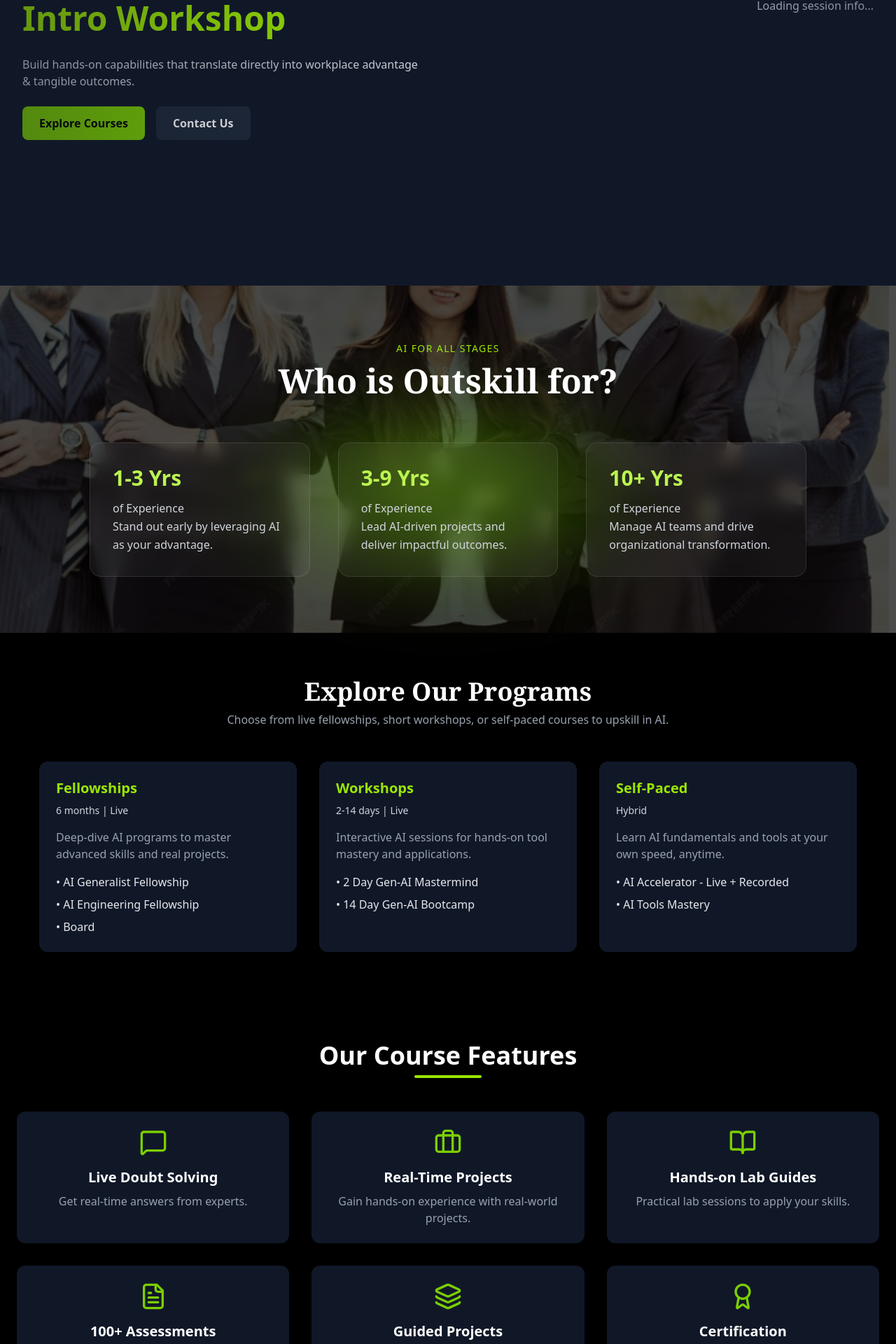
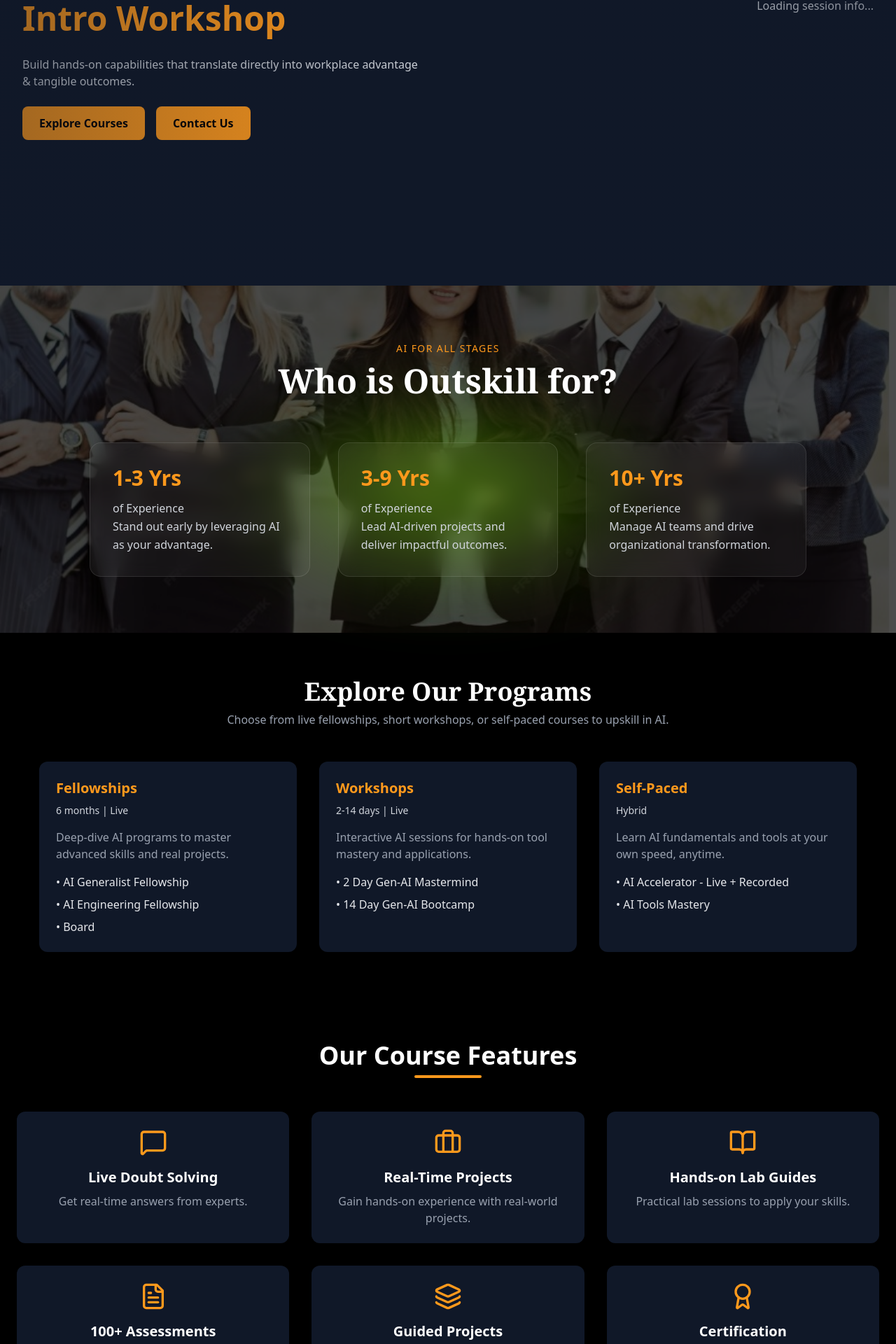
Before and after one commit to saikiranyalavarthi/vfx-coach-website, a React (Vite) app: page / in a window 1280 px wide. Shown: the part 520-2440 px from the top of the page at 70% size. Built offline with nearby package versions, Linux system fonts and the light colour scheme; no server answers.

Commit message:
updates changes

```diff
--- a/src/components/BannerSection.jsx
+++ b/src/components/BannerSection.jsx
@@ -68,17 +68,17 @@
 
           {/* Overlay */}
           <div className="absolute inset-0 bg-black/60 flex flex-col items-center justify-center text-center px-6">
-            <span className="text-6xl md:text-7xl font-bold text-lime-400">
+            <span className="text-6xl md:text-7xl font-bold text-[#FF991C] ">
               “
             </span>
             <p className="text-lg md:text-2xl lg:text-3xl font-medium max-w-4xl leading-relaxed text-white">
               {banner.quote}
             </p>
             <div className="mt-6">
-              <p className="text-base md:text-xl font-semibold text-lime-300">
+              <p className="text-base md:text-xl font-semibold text-[#FF991C] ">
                 {banner.author}
               </p>
-              <p className="text-sm md:text-base text-gray-300">
+              <p className="text-sm md:text-base text-[#FF991C] ">
                 {banner.role}
               </p>
             </div>
--- a/src/components/ContactSection.jsx
+++ b/src/components/ContactSection.jsx
@@ -50,7 +50,7 @@
   return (
     <section id="contact" className="bg-black text-white py-16 px-6 md:px-14">
       <div className="max-w-4xl mx-auto text-center mb-12">
-        <p className="uppercase text-sm font-semibold tracking-wide text-green-400">
+        <p className="uppercase text-sm font-semibold tracking-wide text-[#FF991C]">
           GET IN TOUCH
         </p>
         <h2 className="text-4xl md:text-5xl font-serif font-bold mt-2">
@@ -108,7 +108,7 @@
         <button
           type="submit"
           disabled={loading}
-          className={`w-full py-3 rounded-full bg-gradient-to-r from-lime-400 to-green-500 text-black font-semibold shadow-lg transition transform ${
+          className={`w-full py-3 rounded-full bg-[#FF991C] text-black font-semibold shadow-lg transition transform ${
             loading ? "opacity-60 cursor-not-allowed" : "hover:scale-105"
           }`}
         >
--- a/src/components/CourseFeatures.jsx
+++ b/src/components/CourseFeatures.jsx
@@ -10,42 +10,42 @@
 const features = [
   {
     icon: (
-      <MessageSquare className="w-10 h-10 text-lime-500 transition-colors duration-300 group-hover:text-lime-400" />
+      <MessageSquare className="w-10 h-10 text-[#FF991C] transition-colors duration-300 group-hover:text-lime-400" />
     ),
     title: "Live Doubt Solving",
     description: "Get real-time answers from experts.",
   },
   {
     icon: (
-      <Briefcase className="w-10 h-10 text-lime-500 transition-colors duration-300 group-hover:text-lime-400" />
+      <Briefcase className="w-10 h-10 text-[#FF991C] transition-colors duration-300 group-hover:text-lime-400" />
     ),
     title: "Real-Time Projects",
     description: "Gain hands-on experience with real-world projects.",
   },
   {
     icon: (
-      <BookOpen className="w-10 h-10 text-lime-500 transition-colors duration-300 group-hover:text-lime-400" />
+      <BookOpen className="w-10 h-10 text-[#FF991C] transition-colors duration-300 group-hover:text-lime-400" />
     ),
     title: "Hands-on Lab Guides",
     description: "Practical lab sessions to apply your skills.",
   },
   {
     icon: (
-      <FileText className="w-10 h-10 text-lime-500 transition-colors duration-300 group-hover:text-lime-400" />
+      <FileText className="w-10 h-10 text-[#FF991C] transition-colors duration-300 group-hover:text-lime-400" />
     ),
     title: "100+ Assessments",
     description: "Regular testing to track your progress.",
   },
   {
     icon: (
-      <Layers className="w-10 h-10 text-lime-500 transition-colors duration-300 group-hover:text-lime-400" />
+      <Layers className="w-10 h-10 text-[#FF991C] transition-colors duration-300 group-hover:text-lime-400" />
     ),
     title: "Guided Projects",
     description: "Step-by-step project guidance from industry pros.",
   },
   {
     icon: (
-      <Award className="w-10 h-10 text-lime-500 transition-colors duration-300 group-hover:text-lime-400" />
+      <Award className="w-10 h-10 text-[#FF991C] transition-colors duration-300 group-hover:text-lime-400" />
     ),
     title: "Certification",
     description: "Earn a certificate to validate your skills.",
@@ -61,7 +61,7 @@
           <h2 className="text-3xl md:text-4xl font-bold">
             Our Course Features
           </h2>
-          <div className="mt-2 h-1 w-24 bg-lime-400 mx-auto rounded-full"></div>
+          <div className="mt-2 h-1 w-24 bg-[#FF991C] mx-auto rounded-full"></div>
         </div>
 
         {/* Features Grid */}
--- a/src/components/ExperienceSection.jsx
+++ b/src/components/ExperienceSection.jsx
@@ -35,7 +35,7 @@
 
       {/* Header */}
       <div className="relative z-10 max-w-6xl mx-auto text-center mb-16">
-        <p className="uppercase tracking-widest text-lime-400 text-sm mb-3">
+        <p className="uppercase tracking-widest text-[#FF991C] text-sm mb-3">
           AI FOR ALL STAGES
         </p>
         <h2 className="text-4xl md:text-5xl font-serif font-bold">
@@ -59,7 +59,7 @@
             key={idx}
             className="bg-white/5 backdrop-blur-md rounded-2xl p-8 border border-white/10 hover:border-lime-400 hover:scale-105 transform transition-all duration-300"
           >
-            <h3 className="text-3xl font-bold mb-3 text-lime-300">{years}</h3>
+            <h3 className="text-3xl font-bold mb-3 text-[#FF991C]">{years}</h3>
             <p className="text-gray-300 whitespace-pre-line leading-relaxed">
               {description}
             </p>
--- a/src/components/FellowshipSection.jsx
+++ b/src/components/FellowshipSection.jsx
@@ -32,7 +32,7 @@
           loading="lazy"
         />
       ))}
-      <div className="w-10 h-10 rounded-full border-2 border-black/80 bg-lime-400 flex items-center justify-center text-black font-semibold text-sm shadow-md">
+      <div className="w-10 h-10 rounded-full border-2 border-black/80 bg-[#FF991C] flex items-center justify-center text-black font-semibold text-sm shadow-md">
         +{extraCount}
       </div>
     </div>
@@ -88,7 +88,7 @@
           Multiple mentors from <span className="text-lime-400">Google</span>,{" "}
           <span className="text-lime-400">Adobe</span> & more
         </p>
-        <button className="bg-lime-400 text-black font-bold rounded-lg px-6 py-2 hover:bg-lime-500 hover:shadow-lg transition">
+        <button className="bg-[#FF991C] text-black font-bold rounded-lg px-6 py-2 hover:bg-[#FF991C] hover:shadow-lg transition">
           Explore Courses
         </button>
       </div>
--- a/src/components/HeroSection.jsx
+++ b/src/components/HeroSection.jsx
@@ -84,7 +84,7 @@
         <div className="w-full lg:w-1/2 text-center lg:text-left flex flex-col items-center lg:items-start justify-center gap-6 py-6 sm:py-8">
           <h1 className="text-2xl sm:text-4xl lg:text-5xl font-bold leading-snug sm:leading-tight">
             Stay ahead in the{" "}
-            <span className="text-lime-400">
+            <span className="text-[#FF991C]">
               AI-First World & Become a VFX PRO with our VFX Intro Workshop
             </span>
           </h1>
@@ -102,11 +102,11 @@
                   element.scrollIntoView({ behavior: "smooth" });
                 }
               }}
-              className="bg-lime-500 text-black px-5 sm:px-6 py-2.5 sm:py-3 rounded-lg font-semibold hover:brightness-90 transition transform hover:scale-105 cursor-pointer"
+              className="bg-[#FF991C] text-black px-5 sm:px-6 py-2.5 sm:py-3 rounded-lg font-semibold hover:brightness-90 transition transform hover:scale-105 cursor-pointer"
             >
               Explore Courses
             </button>
-            <button className="bg-gray-800 text-white px-5 sm:px-6 py-2.5 sm:py-3 rounded-lg font-semibold hover:bg-gray-700 transition cursor-pointer">
+            <button className="bg-[#FF991C] text-black px-5 sm:px-6 py-2.5 sm:py-3 rounded-lg font-semibold hover:bg-[#FF991C] transition cursor-pointer">
               <Link to="/contact">Contact Us</Link>
             </button>
           </div>
--- a/src/components/NewsletterSection.jsx
+++ b/src/components/NewsletterSection.jsx
@@ -4,12 +4,12 @@
 const NewsletterSection = () => {
   return (
     <section className="bg-black text-white py-16 px-6 md:px-12">
-      <div className="max-w-7xl mx-auto border-2 border-lime-400 rounded-2xl p-8 flex flex-col-reverse lg:flex-row items-center gap-12 bg-gray-900/20">
+      <div className="max-w-7xl mx-auto border-2  border-[#FF991C] rounded-2xl p-8 flex flex-col-reverse lg:flex-row items-center gap-12 bg-gray-900/20">
         {/* Left Side - Content */}
         <div className="flex-1 text-center lg:text-left">
           <h2 className="text-2xl sm:text-3xl md:text-4xl font-bold mb-4 leading-snug">
             Join thousands already learning smarter with our{" "}
-            <span className="text-lime-400">VfxCoach Newsletter</span>
+            <span className="text-[#FF991C]">VfxCoach Newsletter</span>
           </h2>
           <p className="text-gray-300 mb-6 text-base sm:text-lg md:text-xl">
             Subscribe to VfxCoach with AI and get practical insights, industry
--- a/src/components/ProfileCard.jsx
+++ b/src/components/ProfileCard.jsx
@@ -63,7 +63,7 @@
             href="https://www.linkedin.com/in/arun-kumar-etikapally-6a823239/"
             target="_blank"
             rel="noopener noreferrer"
-            className="inline-block bg-lime-500 text-black px-6 py-3 rounded-lg font-semibold hover:bg-lime-400 transition"
+            className="inline-block bg-[#FF991C] text-black px-6 py-3 rounded-lg font-semibold hover:bg-[#FF991C] transition"
           >
             Connect on LinkedIn
           </a>
--- a/src/components/ProgramsSection.jsx
+++ b/src/components/ProgramsSection.jsx
@@ -43,7 +43,7 @@
             key={id}
             className="bg-gray-900 bg-opacity-20 p-6 rounded-xl hover:bg-opacity-40 transition shadow-lg"
           >
-            <h3 className="text-xl font-semibold text-lime-400 mb-2">
+            <h3 className="text-xl font-semibold text-[#FF991C] mb-2">
               {category}
             </h3>
             <p className="text-sm text-gray-300 mb-4">{duration}</p>
--- a/src/components/WorkshopSection.jsx
+++ b/src/components/WorkshopSection.jsx
@@ -72,7 +72,7 @@
           </span>
         </div>
 
-        <button className="mt-4 bg-lime-500 text-white px-5 py-2 rounded-lg font-semibold hover:brightness-90 transition transform hover:scale-105">
+        <button className="mt-4 bg-[#FF991C] text-white px-5 py-2 rounded-lg font-semibold hover:brightness-90 transition transform hover:scale-105">
           <Link to="/contact">Enroll Now</Link>
         </button>
       </div>
```
Also changed, not shown: src/components/Navbar.jsx (+8 -8 lines), src/components/UpskillSection.jsx (+5 -5 lines).
